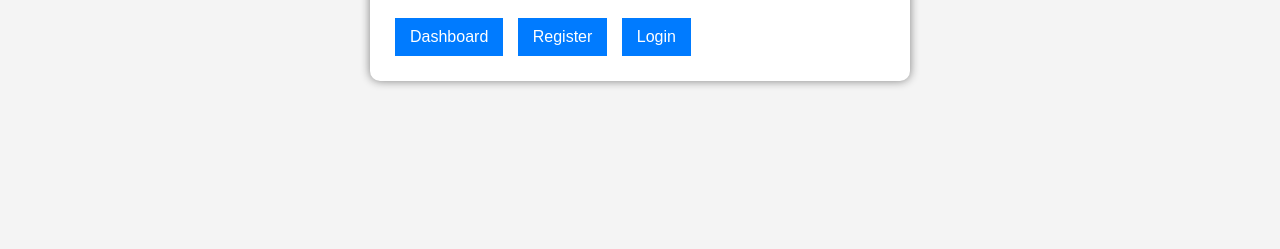
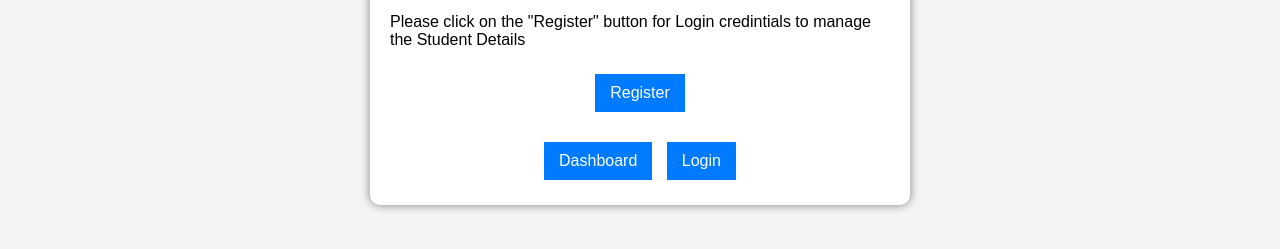
Before and after one commit to allamshravya02/Training-Project, a plain HTML site: page index.html in a window 1280 px wide. Shown: the part 273-522 px from the top of the page. Drawn offline with Linux system fonts and the light colour scheme.

Commit message:
Button-Conteiner is added

```diff
--- a/index.html
+++ b/index.html
@@ -20,9 +20,6 @@
 
     <div class="nav-btn" id="authBtn"></div>
 </nav>
-
-<!-- Page Content -->
-
 <script>
 const authBtn = document.getElementById("authBtn");
 
@@ -37,9 +34,14 @@ if(localStorage.getItem("loggedIn") === "true"){
     <div class="container">
         <h1>Student Management System</h1>
         <p>Welcome to our Student Management System. Here you can manage your students, add new students, update student information, and delete students.</p>
+        <p>Please click on the "Register" button for Login credintials to manage the Student Details</p>
+        <div class="button-container">
+        <a href="register.html" class="btn">Register</a>
+        </div>
+        <div class="button-container">
         <a href="dashboard.html" class="btn">Dashboard</a>
-        <a href="register.html" class="btn">Register</a>
         <a href="login.html" class="btn">Login</a>
+        </div>
     </div>
 </body>
 </html>
--- a/style.css
+++ b/style.css
@@ -24,8 +24,12 @@ input{
     padding:10px;
     margin:10px 0;
 }
+.button-container{
+    text-align: center;
+    margin-top: 20px;
+}
 
-button,.btn{
+.btn{
     display:inline-block;
     padding:10px 15px;
     background:#007bff;
```
Also changed, not shown: dashboard.html (+2 -0 lines), edit.HTML (+0 -1 lines), viewStudents.html (+2 -2 lines).
